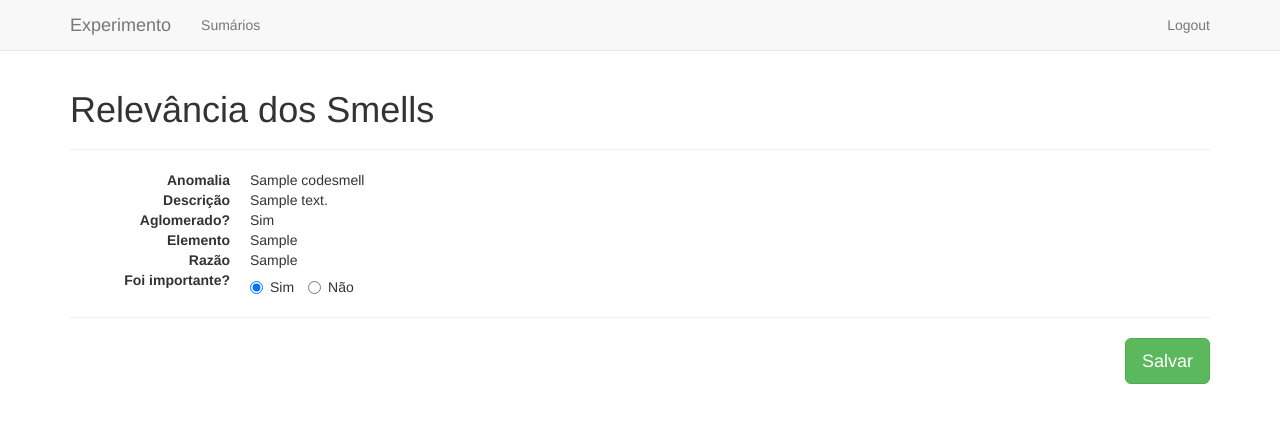
After one commit to diegocedrim/experimentos, a Django app: page /summaries/1/smells_relevance/ in a window 1280 px wide. The commit adds this page. Shown: the top 423 px of the page. Run offline with Django 3.2, Linux system fonts and the light colour scheme; a user stored in the database is signed in; tables that the repository leaves empty hold one stand-in row (values such as "Sample post"); some libraries are stand-ins or nearby versions.

Commit message:
salvando a relevância dos smells

```diff
--- a/summaries/models.py
+++ b/summaries/models.py
@@ -38,7 +38,6 @@ class Experiment(models.Model):
             return "%s/%s" % (self.system.name, self.name)
         else:
             return self.name
-
 
 
 @python_2_unicode_compatible
@@ -251,6 +250,9 @@ class SummaryAnswerCodeSmell(models.Model):
     # se foi importante para detectar um problema de design
     was_important = models.NullBooleanField()
 
+    def __str__(self):
+        return "%s of %s by %s" % (self.instance.smell.name, self.summary_answer.summary, self.summary_answer.user)
+
 
 class UserSubject(models.Model):
     user = models.OneToOneField(User, on_delete=models.CASCADE)
--- a/summaries/templates/summaries/detail.html
+++ b/summaries/templates/summaries/detail.html
@@ -198,7 +198,7 @@
         <div class="panel panel-default collapse-caret" id="design_patterns">
             <div class="panel-heading">
                 <a class="collapsed collapse-toggle" data-toggle="collapse" href="#dpatterns_collapse">
-                    <strong>Padrões de Projeto</strong>
+                    <strong>Padrões de Projeto ou Arquiteturais Implementados</strong>
                 </a>
             </div>
             <div class="panel-body collapse" id="dpatterns_collapse">
--- /dev/null
+++ b/summaries/templates/summaries/smells_relevance.html
@@ -0,0 +1,42 @@
+{% extends 'base.html' %}
+{% load static %}
+
+{% block content %}
+<div class="page-header">
+    <h1>Relevância dos Smells</h1>
+</div>
+
+{% for instance in smells_instances %}
+<form class="form-horizontal" method="post" action="{% url 'summaries:save_smells_relevance' summary.id %}">
+    {% csrf_token %}
+    <dl class="dl-horizontal">
+        <dt>Anomalia</dt>
+        <dd>{{instance.smell.name}}</dd>
+        <dt>Descrição</dt>
+        <dd>{{instance.smell.description}}</dd>
+        <dt>Aglomerado?</dt>
+        <dd>{% if instance.is_part_of_agglomeration %} Sim {% else %} Não {% endif %}</dd>
+        <dt>Elemento</dt>
+        <dd>{{instance.affected_element}}</dd>
+        <dt>Razão</dt>
+        <dd>{% autoescape off %}{{instance.reason}}{% endautoescape %}</dd>
+        <dt title="Foi importante na identificação do problema de design?">Foi importante?</dt>
+        <dd>
+            <label class="radio-inline">
+                <input type="radio" name="was_important_{{instance.id}}" required
+                       {% if instance.was_important == True %} checked {% endif %}
+                       value="True"/> Sim
+            </label>
+            <label class="radio-inline">
+                <input type="radio" name="was_important_{{instance.id}}" required
+                       {% if instance.was_important == False %} checked {% endif %}
+                       value="False"/> Não
+            </label>
+
+        </dd>
+    </dl>
+    <hr/>
+    {% endfor %}
+    <button type="submit" class="btn pull-right btn btn-success btn-lg">Salvar</button>
+</form>
+{% endblock %}
--- a/summaries/urls.py
+++ b/summaries/urls.py
@@ -8,5 +8,7 @@ urlpatterns = [
     url(r'^finish/$', views.finish, name='finish'),
     url(r'^the_end/$', views.the_end, name='the_end'),
     url(r'^(?P<summary_id>[0-9]+)/$', views.details, name='details'),
-    url(r'^(?P<summary_id>[0-9]+)/save/$', views.save, name='save')
+    url(r'^(?P<summary_id>[0-9]+)/save/$', views.save, name='save'),
+    url(r'^(?P<summary_id>[0-9]+)/save_smells_relevance/$', views.save_smells_relevance, name='save_smells_relevance'),
+    url(r'^(?P<summary_id>[0-9]+)/smells_relevance/$', views.smells_relevance, name='smells_relevance')
 ]
--- a/summaries/views.py
+++ b/summaries/views.py
@@ -25,11 +25,54 @@ def index(request):
     return render(request, 'summaries/index.html', context)
 
 
+@login_required
+def smells_relevance(request, summary_id):
+    user_subject = UserSubject.objects.get(user__id=request.user.id)
+    # usuario encerrou o experimento, nao mostra nada
+    if not user_subject.on_experiment:
+        return HttpResponseRedirect(reverse('summaries:the_end'))
+
+    summary = get_object_or_404(Summary, pk=summary_id)
+    answer = summary.answer(request.user)
+    smells_instances = summary.codesmellinstance_set.all()
+
+    for sinstance in smells_instances:
+        smell_answer = get_smell_answer(answer, sinstance)
+        sinstance.was_important = smell_answer.was_important
+
+    context = {'summary': summary,
+               'answer': answer,
+               'smells_instances': smells_instances}
+    return render(request, 'summaries/smells_relevance.html', context)
+
+
+@login_required
+def save_smells_relevance(request, summary_id):
+    user_subject = UserSubject.objects.get(user__id=request.user.id)
+    # usuario encerrou o experimento, nao mostra nada
+    if not user_subject.on_experiment:
+        return HttpResponseRedirect(reverse('summaries:the_end'))
+
+    summary = get_object_or_404(Summary, pk=summary_id)
+    answer = summary.answer(request.user)
+    if answer is None:
+        return HttpResponseRedirect(reverse('summaries:details', kwargs={'summary_id': summary_id}))
+
+    for sinstance in summary.codesmellinstance_set.all():
+        smell_answer = get_smell_answer(answer, sinstance)
+        was_important = request.POST["was_important_%s" % sinstance.id] == 'True'
+        smell_answer.was_important = was_important
+        smell_answer.save()
+
+    return HttpResponseRedirect(reverse('summaries:index'))
+
+
 @register.filter
 def get_item(dictionary, key):
     if len(dictionary[key]) == 0:
         return 'Nenhuma anomalia encontrada'
     return ", ".join(list(dictionary.get(key)))
+
 
 @login_required
 def details(request, summary_id):
@@ -70,6 +113,7 @@ def get_smell_answer(answer, instance):
         sacs.instance = instance
         return sacs
 
+
 @login_required
 def save(request, summary_id):
     user_subject = UserSubject.objects.get(user__id=request.user.id)
@@ -100,7 +144,10 @@ def save(request, summary_id):
             smell_answer.opinion = opinion
             smell_answer.save()
 
-    return HttpResponseRedirect(reverse('summaries:index'))
+    if summary.experiment.type.is_complete:
+        return HttpResponseRedirect(reverse('summaries:smells_relevance', kwargs={'summary_id': summary_id}))
+    else:
+        return HttpResponseRedirect(reverse('summaries:index'))
 
 
 @login_required
```
Also changed, not shown: 3 other files.
